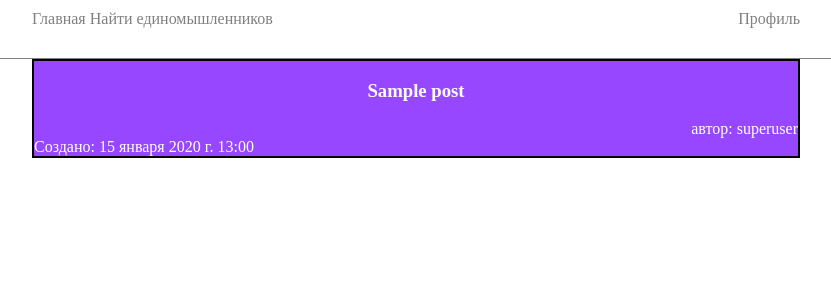
After one commit to sheptalo/find-like-minded-people, a Django app: page /main in a window 1280 px wide; the page is wider, and only the part inside the window is pictured. The commit adds this page. Shown: the top 300 px of that part, without its empty margins (224-1055 px from the left). Run offline with Django 5.2, Linux system fonts and the light colour scheme; data comes from the database, SQL or seed files in the repository; tables that the repository leaves empty hold one stand-in row (values such as "Sample post").

Commit message:
новая регистрация главная страница и показ постов

```diff
--- a/FindLikeMindedPeople/urls.py
+++ b/FindLikeMindedPeople/urls.py
@@ -1,14 +1,16 @@
 from django.contrib import admin
 from django.urls import path
 from Landing import views as landing
+from main import views as main
 from Userprofile import views as user_profile
 
 urlpatterns = [
     path('admin/', admin.site.urls),
     path('', landing.landing, name='landing'),
+    path('main', main.main_page, name='landing'),
     path('profile/<str:username>', user_profile.profile, name='profile'),
-    path('auth/<str:_type>', user_profile.authorize, name='authorize'),
-    path('auth/register/complete', user_profile.register_user),
+    path('auth/login', user_profile.authorize, name='authorize'),
+    path('auth/register', user_profile.register_user, name='register'),
 ]
 
 handler404 = 'Landing.views.handler404'
--- a/main/admin.py
+++ b/main/admin.py
@@ -1,3 +1,3 @@
 from django.contrib import admin
-from .models import MyModel
-admin.site.register(MyModel)
+from .models import Post
+admin.site.register(Post)
--- a/main/models.py
+++ b/main/models.py
@@ -1,14 +1,19 @@
-from django.db import models
-class MyModel(models.Model):
-    field_name = models.CharField(max_length=100)
 from django.db import models
 from django.contrib.auth.models import User
 from django.urls import reverse
+
+
+class MyModel(models.Model):
+    field_name = models.CharField(max_length=100)
+
 
 class Post(models.Model):
     title = models.CharField(max_length=250)
     slug = models.SlugField(max_length=250)
     author = models.ForeignKey(User, on_delete=models.CASCADE, related_name='blog_posts')
     body = models.TextField()
+    created_at = models.DateTimeField(null=True, blank=True)
+
     def __str__(self): return self.title
-    def get_absolute_url(self): return reverse('post_detail', args=[self.id])
+
+    # def get_absolute_url(self): return reverse('main_page', args=[self.id])
--- /dev/null
+++ b/main/views.py
@@ -0,0 +1,14 @@
+from django.contrib.auth.models import User
+from django.http import HttpResponse
+from django.shortcuts import render, redirect
+
+from main.models import Post
+
+
+def main_page(request):
+    post = Post.objects.all().order_by('-created_at')
+    return render(request, 'main_page.html', {'objects': post})
+
+
+def post_page(request, id):
+    pass
--- /dev/null
+++ b/static/header.js
@@ -0,0 +1,5 @@
+
+document.querySelector('.header').innerHTML = '<div id="header_main"><a href=\'/\' >Главная</a> ' +
+    '<a href=\'/\' >Найти единомышленников</a> ' +
+    '<a href=\'/\' class="profile">Профиль</a> ' +
+    '</div>'
--- /dev/null
+++ b/static/main.css
@@ -0,0 +1,43 @@
+body{
+    margin: 0;
+}
+a{
+    text-decoration: 0;
+    color: gray;
+}
+.postPlace{
+    margin-left: 20%;
+    margin-right: 20%;
+    border: 1px solid black;
+    height: max-content;
+}
+#post{
+    border: 1px solid black;
+    background: #9747FF;
+    color: white;
+}
+#post h3{
+    text-align: center;
+
+}
+#post .author{
+    text-align: right;
+
+}
+.header{
+
+    height: 3rem;
+    border-bottom: 1px gray solid;
+
+}
+.header #header_main{
+        margin-left: 20%;
+    margin-right: 20%;
+    margin-top: 10px;
+    width: 100%;
+}
+.profile{
+
+    position: absolute;
+    right: 20%;
+}
--- /dev/null
+++ b/templates/main_page.html
@@ -0,0 +1,24 @@
+{% load static %}
+<!DOCTYPE html>
+<html lang="ru">
+<head>
+    <meta charset="UTF-8">
+    <title>Главная</title>
+    <link type="text/css" rel="stylesheet" href="{% static 'main.css' %}">
+
+</head>
+<body>
+<div class="header">
+</div>
+<div class="postPlace">
+    {% for posted in objects %}
+    	<div id="post">
+        <h3>{{ posted.title }}</h3>
+        <div class="author">автор: {{ posted.author.username }}</div>
+        <div class="datetime">Создано: {{ posted.created_at }}</div>
+        </div>
+    {% endfor %}
+<script src="{% static 'header.js' %}"></script>
+</div>
+</body>
+</html>
```
Also changed, not shown: Userprofile/forms.py (+7 -0 lines), Userprofile/views.py (+58 -16 lines), templates/User/authorize.html (+5 -10 lines), main/migrations/0001_initial.py, main/migrations/0002_alter_post_created_at.py (added).
